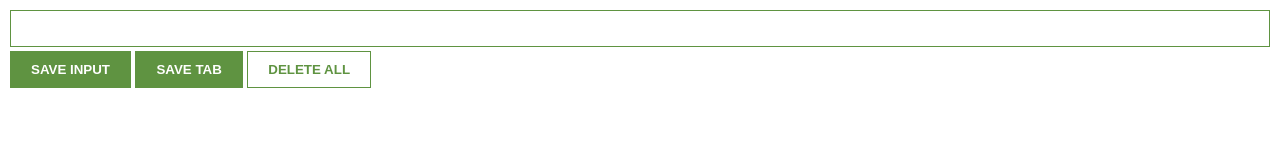
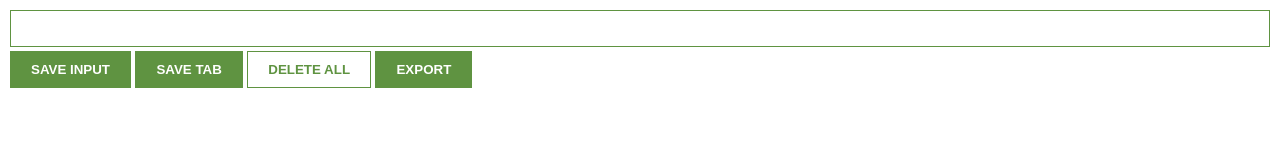
Before and after one commit to Aryan-10-04-2005/web_-Extension-, a browser extension: page index.html in a window 1280 px wide. Drawn offline with Linux system fonts and the light colour scheme.

Commit message:
new-button
add new features  export

```diff
--- a/index.html
+++ b/index.html
@@ -7,6 +7,7 @@
         <button id="input-btn">SAVE INPUT</button>
         <button id="tab-btn">SAVE TAB</button>
         <button id="delete-btn">DELETE ALL</button>
+        <button id="export-btn">EXPORT</button>
         <ul id="ul-el">
         </ul>
         <script src="index.js"></script>
```
